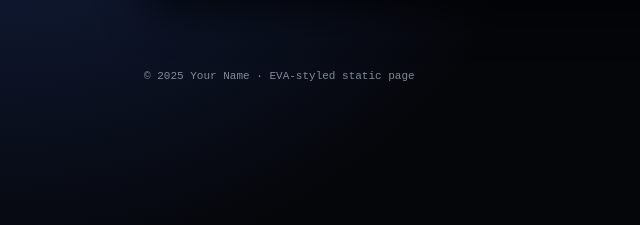
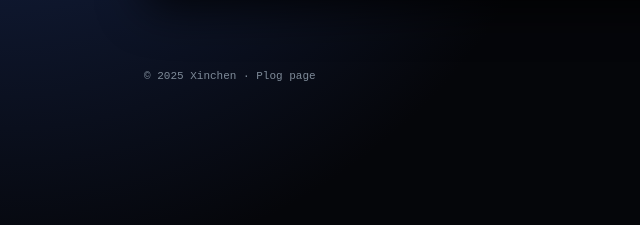
Before and after one commit to xinchenstar/xinchenstar.github.io, a plain HTML site: page blog.html in a window 1280 px wide. Shown: the part 324-549 px from the top of the page, 0-640 px from the left. Drawn offline with Linux system fonts and the light colour scheme.

Commit message:
Update blog.html

```diff
--- a/blog.html
+++ b/blog.html
@@ -64,7 +64,7 @@
   </div>
 
   <footer class="page-footer">
-    <span>© <span id="year"></span> Your Name · EVA-styled static page</span>
+    <span>© <span id="year"></span> Xinchen · Plog page</span>
     <span class="footer-meta">Hosted on GitHub Pages</span>
   </footer>
 
```
